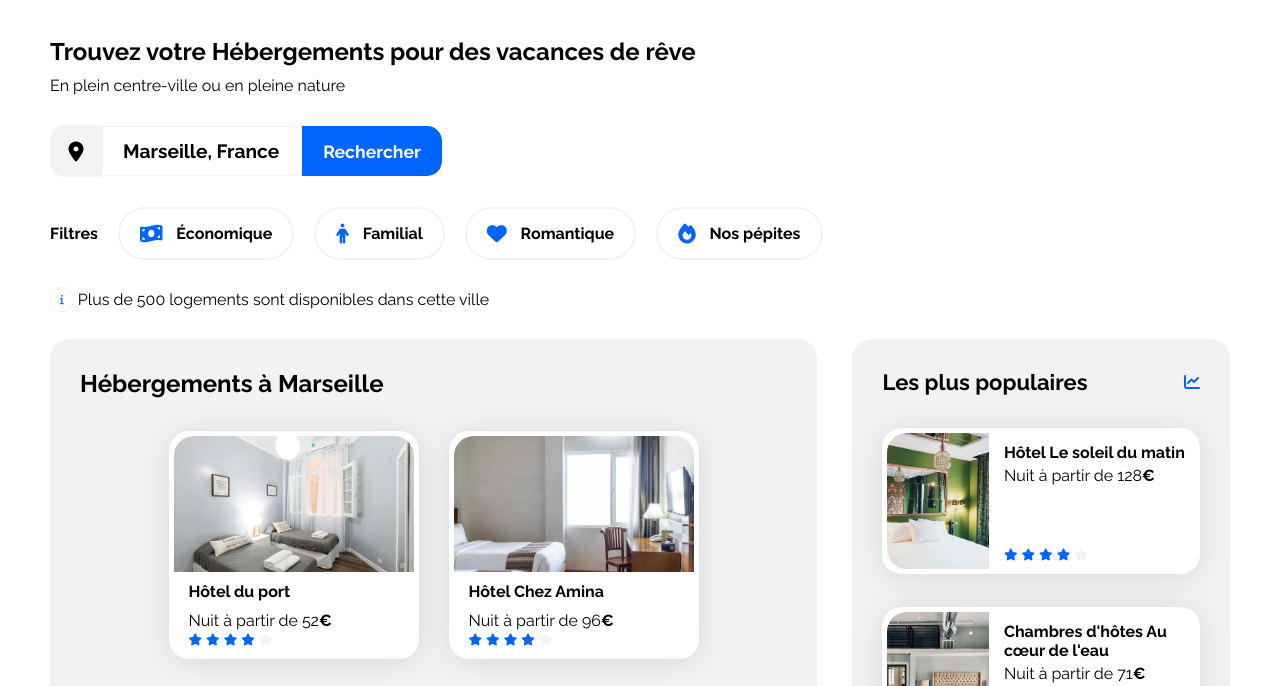
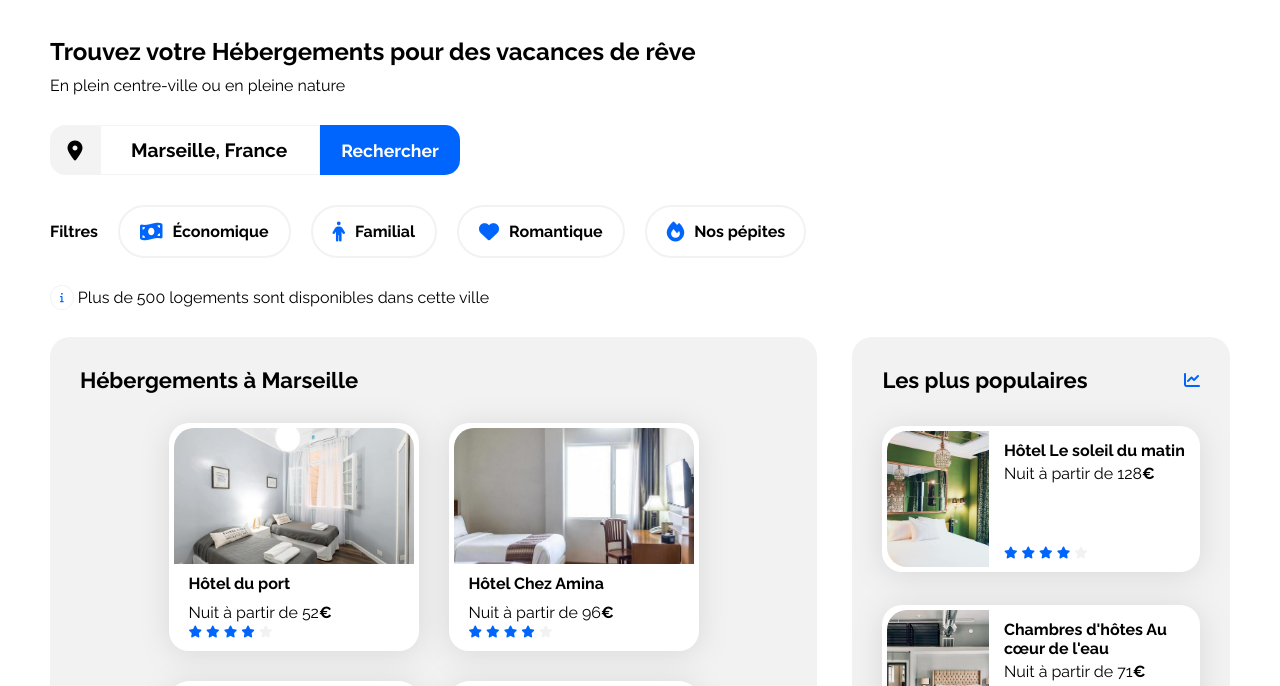
Before and after one commit to ceddevstudent89/P3-Booki, a plain HTML site: page index.html in a window 1280 px wide. Shown: the part 89-775 px from the top of the page. Drawn offline with Linux system fonts and the light colour scheme.

Commit message:
Correctif de la section hébergements

```diff
--- a/css/style.css
+++ b/css/style.css
@@ -139,8 +139,8 @@ nav ul li:hover a {
   justify-content: center;
   align-items: center;
   border: 1px solid #f3f3f3;
-  width: 50px;
-  height: 50px;
+  width: 48px;
+  height: 48px;
   background-color: #f3f3f3;
   border-radius: 15px 0 0 15px;
 }
@@ -153,10 +153,10 @@ nav ul li:hover a {
   border: none;
   border: 1px solid #f3f3f3;
   height: 50px;
-  width: 200px;
+  width: 220px;
   font-size: 1.2em;
   font-weight: 700;
-  padding-left: 20px;
+  padding-left: 30px;
 }
 
 .search-container button[type="submit"] {
@@ -187,6 +187,7 @@ nav ul li:hover a {
   display: flex;
   align-items: center;
   justify-content: start;
+  flex-wrap: wrap;
 }
 
 .filter-container h2 {
@@ -196,19 +197,27 @@ nav ul li:hover a {
 
 .filter-container-btns {
   display: flex;
-  justify-content: center;
   align-items: center;
+  flex-wrap: wrap;
   gap: 20px;
 }
 
 .filter-btn {
-  width: 100%;
+  display: flex;
+  align-items: center;
+  justify-content: center;
+  /* width: 50%; */
   font-weight: 700;
   text-wrap: nowrap;
   padding: 15px 20px;
   border: 2px solid var(--main-bg-color);
   border-radius: 999px;
   transition: 300ms ease-out;
+}
+
+/* correction bug sur firefox */
+.filter-text {
+  width: 90px;
 }
 
 .filter-btn:hover {
@@ -305,7 +314,7 @@ nav ul li:hover a {
 }
 
 .hebergements h2 {
-  margin: 0;
+  margin-bottom: 30px;
 }
 
 .hebergements-cards {
@@ -319,7 +328,6 @@ nav ul li:hover a {
 .hebergements-cards .card {
   display: flex;
   flex-direction: column;
-  margin-top: 33px;
   width: 240px;
   transition: transform 0.3s ease-out;
 }
--- a/index.html
+++ b/index.html
@@ -78,7 +78,7 @@
             </div>
             <div class="filter-btn">
               <i class="fa-solid fa-fire fa-lg"></i>
-              <span>Nos pépites</span>
+              <span class="filter-text">Nos pépites</span>
             </div>
           </div>
         </section>
@@ -93,7 +93,7 @@
         <div class="hebergements-and-populaires">
           <!-- section hébergements -->
           <section class="hebergements">
-            <h2>Hébergements à Marseille</h2>
+            <h2 class="section-title">Hébergements à Marseille</h2>
             <div class="hebergements-cards">
               <a href="#">
                 <article class="card">
```
